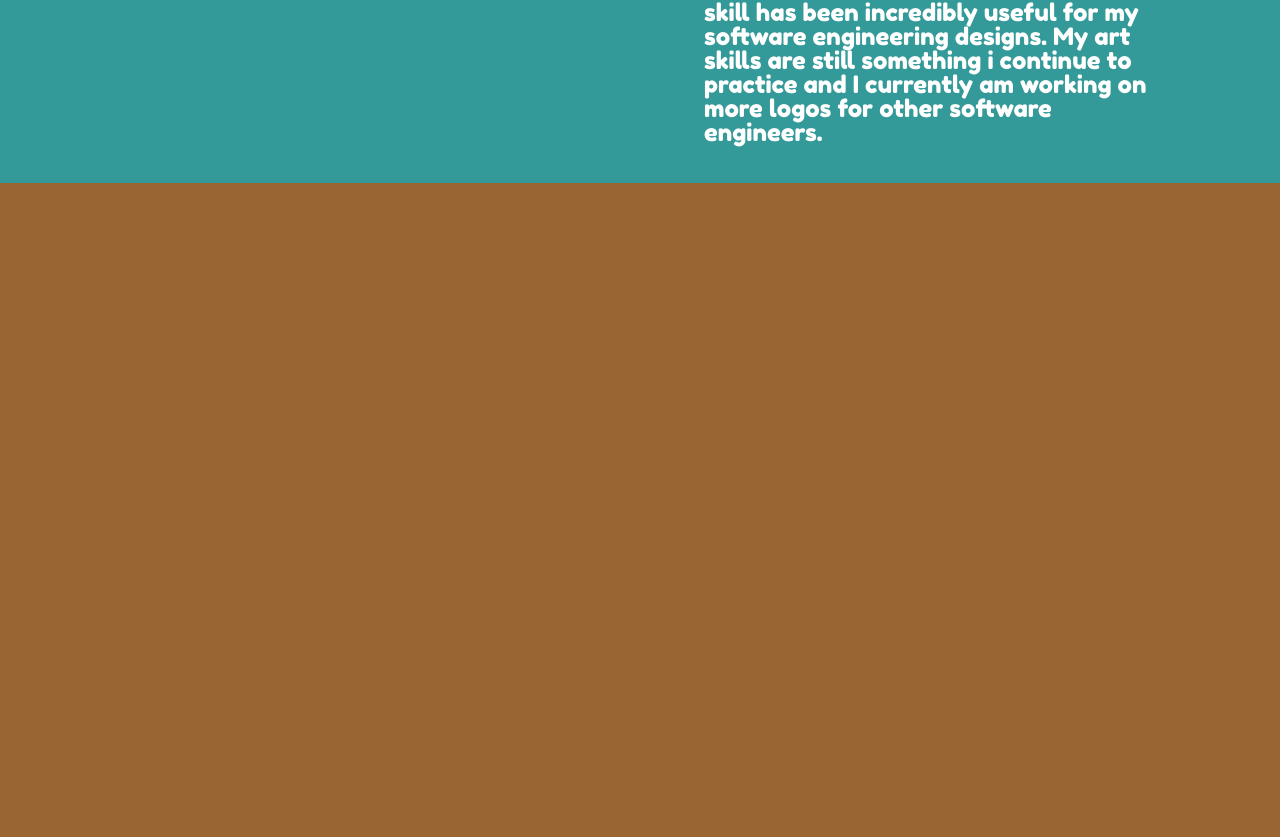
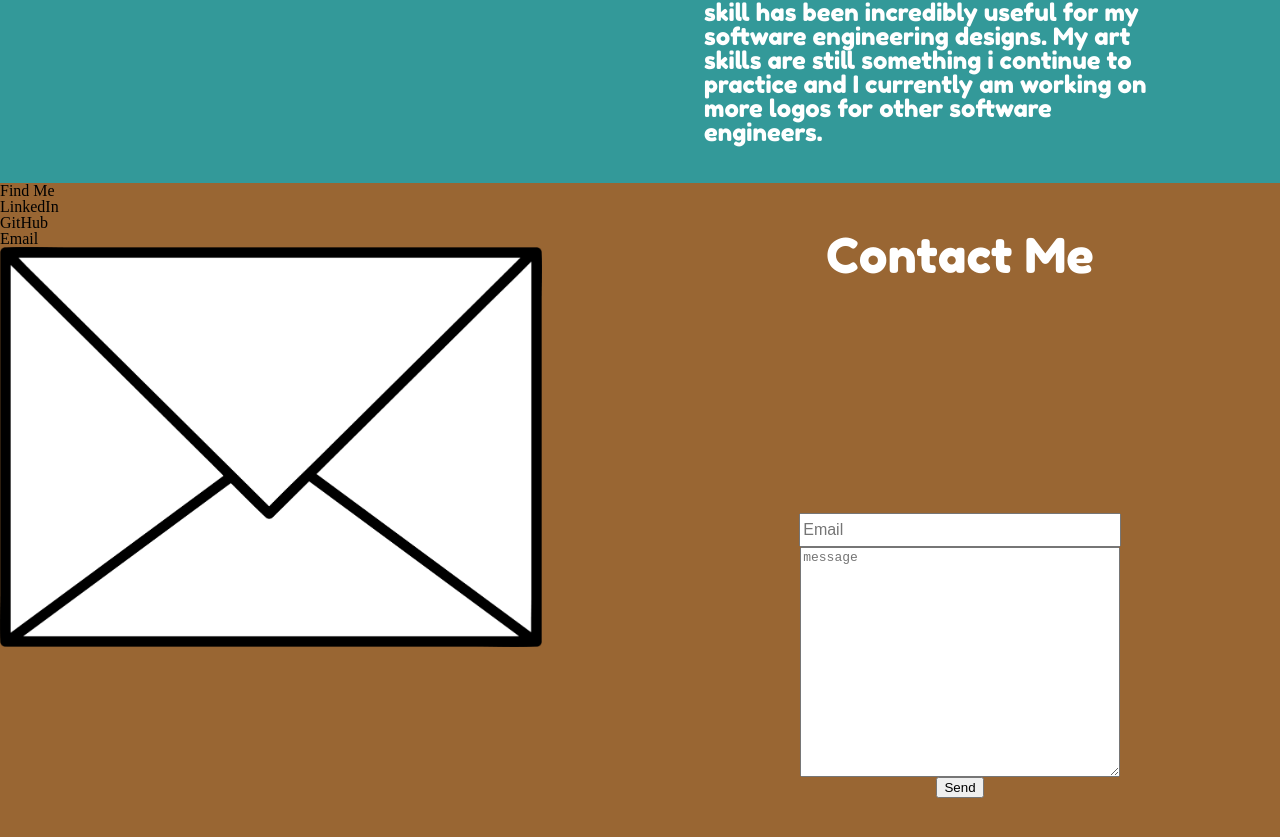
Before and after one commit to jadeli1720/netflify-test-site, a React (Create React App) app in the folder my-portfolio-site/: page / in a window 1280 px wide. Shown: the part 2217-3054 px from the top of the page. Built offline with nearby package versions, Linux system fonts and the light colour scheme.

Commit message:
contact section layout and sizing

```diff
--- a/my-portfolio-site/src/components/contact/contact.js
+++ b/my-portfolio-site/src/components/contact/contact.js
@@ -4,7 +4,21 @@ import './contact.scss';
 export default function contact() {
     return (
         <div className="contact" id="contact">
-
+            <div className="left">
+                <h1>Find Me</h1>
+                <h3>LinkedIn</h3>
+                <h3>GitHub</h3>
+                <h3>Email</h3>
+                <img src="/images/Mail.png" alt="Mail"/>
+            </div>
+            <div className="right">
+                <h2>Contact Me</h2>
+                    <form>
+                        <input type="text" placeholder="Email"/>
+                        <textarea placeholder="message"></textarea>
+                        <button type="submit">Send</button>
+                    </form>
+            </div>
         </div>
     )
 }
--- a/my-portfolio-site/src/components/contact/contact.scss
+++ b/my-portfolio-site/src/components/contact/contact.scss
@@ -1,3 +1,47 @@
 .contact {
     background-color: #996633;
+    display: flex;
+
+    .left {
+        flex: 1;
+
+        img {
+            height: 50%;
+        }
+    }
+
+    .right {
+        flex: 1;
+        display: flex;
+        flex-direction: column;
+        align-items: center;
+        justify-content: space-around;
+
+        h2 {
+            font-size: 3em;
+            font-family: 'Fredoka One', 'Arial Black';
+            color: #fff;
+        }
+
+        form {
+            width: 70%;
+            height: 70%;
+            display: flex;
+            flex-direction: column;
+            align-items: center;
+            justify-content: center;
+
+            input {
+                width: 70%;
+                height: 5%;
+                font-size: 1em;
+            }
+
+            textarea {
+                width: 70%;
+                height: 40%;
+                font-size: 1em;
+            }
+        }
+    }
 }
```
Also changed, not shown: my-portfolio-site/public/images/Mail.png (added).
